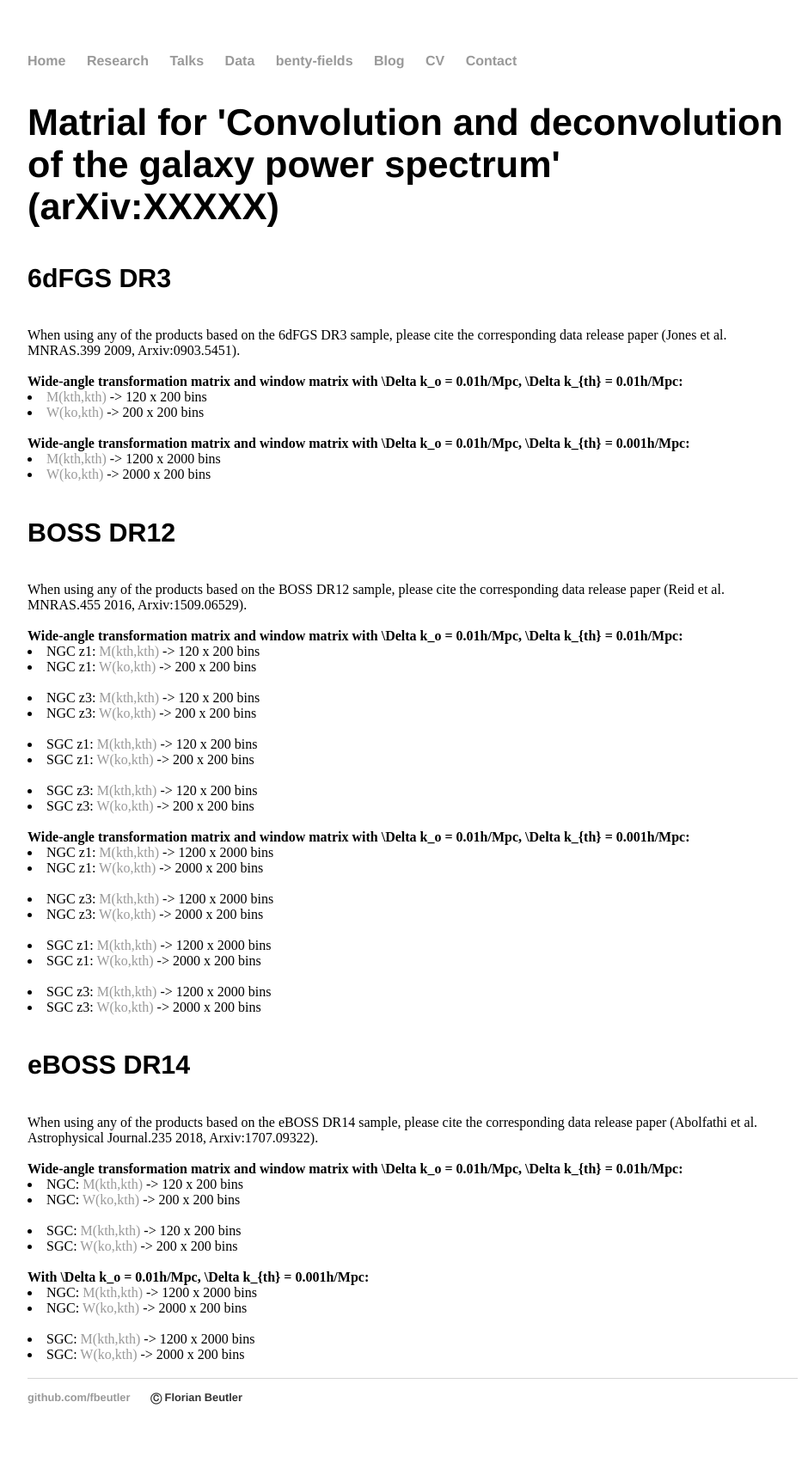
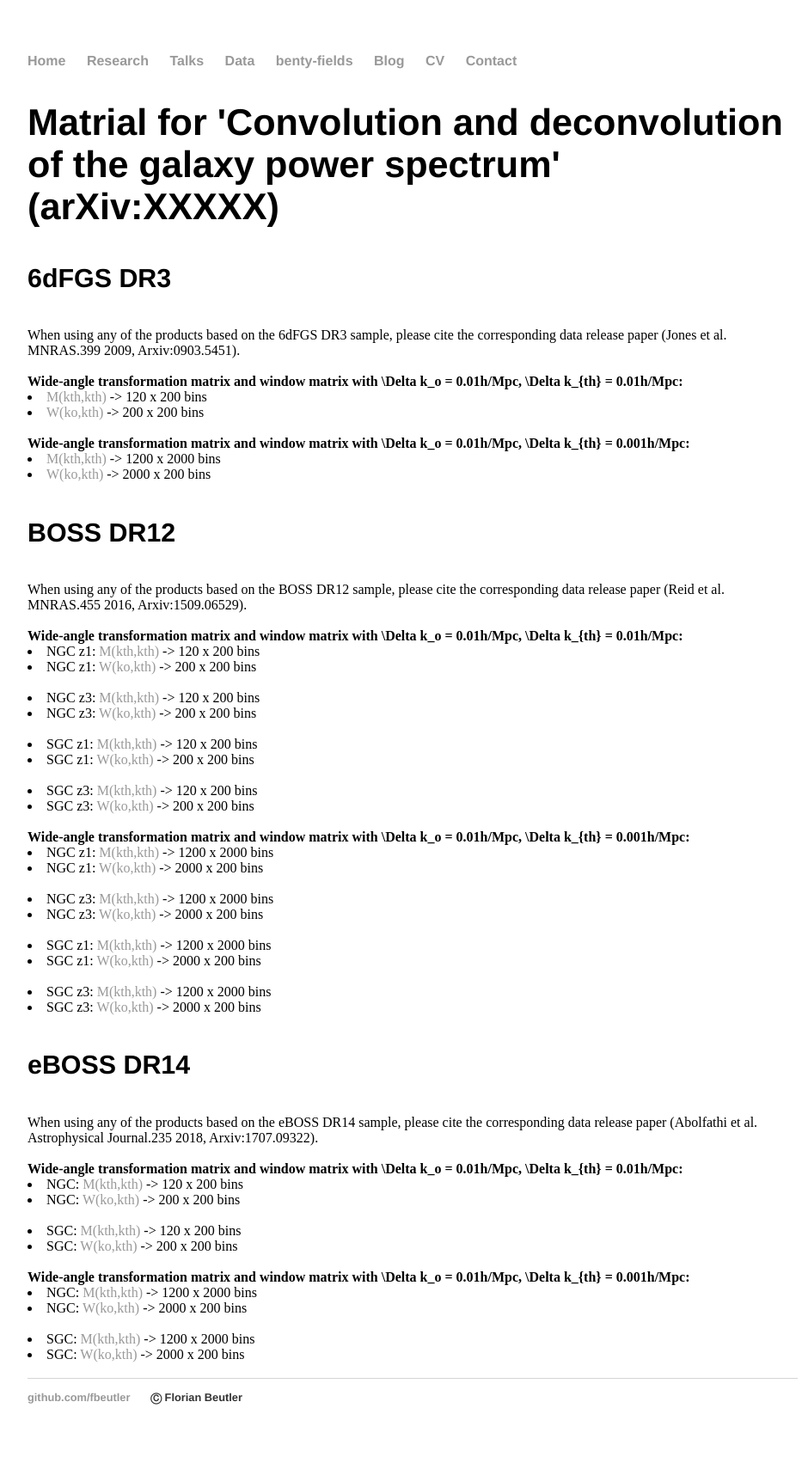
Before and after one commit to fbeutler/fbeutler.github.io, a Jekyll site: the page built from hub/deconv_paper.html, in a window 1280 px wide. Shown: the whole page at 86% size, without its empty margins (160-1100 px from the left). Built offline with Jekyll 4.4.1, drawn with Linux system fonts in a browser that asks for light colours.

Commit message:
Update deconv_paper.html

```diff
--- a/hub/deconv_paper.html
+++ b/hub/deconv_paper.html
@@ -108,7 +108,7 @@ title: Some material
         SGC: <a href="W2D_pk_eBOSS_DR14_QSO_SGC_1_1_1_1_1_10_1.dat">W(ko,kth)</a> -> 200 x 200 bins
     </li><br>
 
-    <b>With \Delta k_o = 0.01h/Mpc, \Delta k_{th} = 0.001h/Mpc:</b><br>
+    <b>Wide-angle transformation matrix and window matrix with \Delta k_o = 0.01h/Mpc, \Delta k_{th} = 0.001h/Mpc:</b><br>
     <li>
 	NGC: <a href="M2D_pk_eBOSS_DR14_QSO_NGC_1_1_1_1_1_10_10.dat">M(kth,kth)</a> -> 1200 x 2000 bins
     </li>
```
